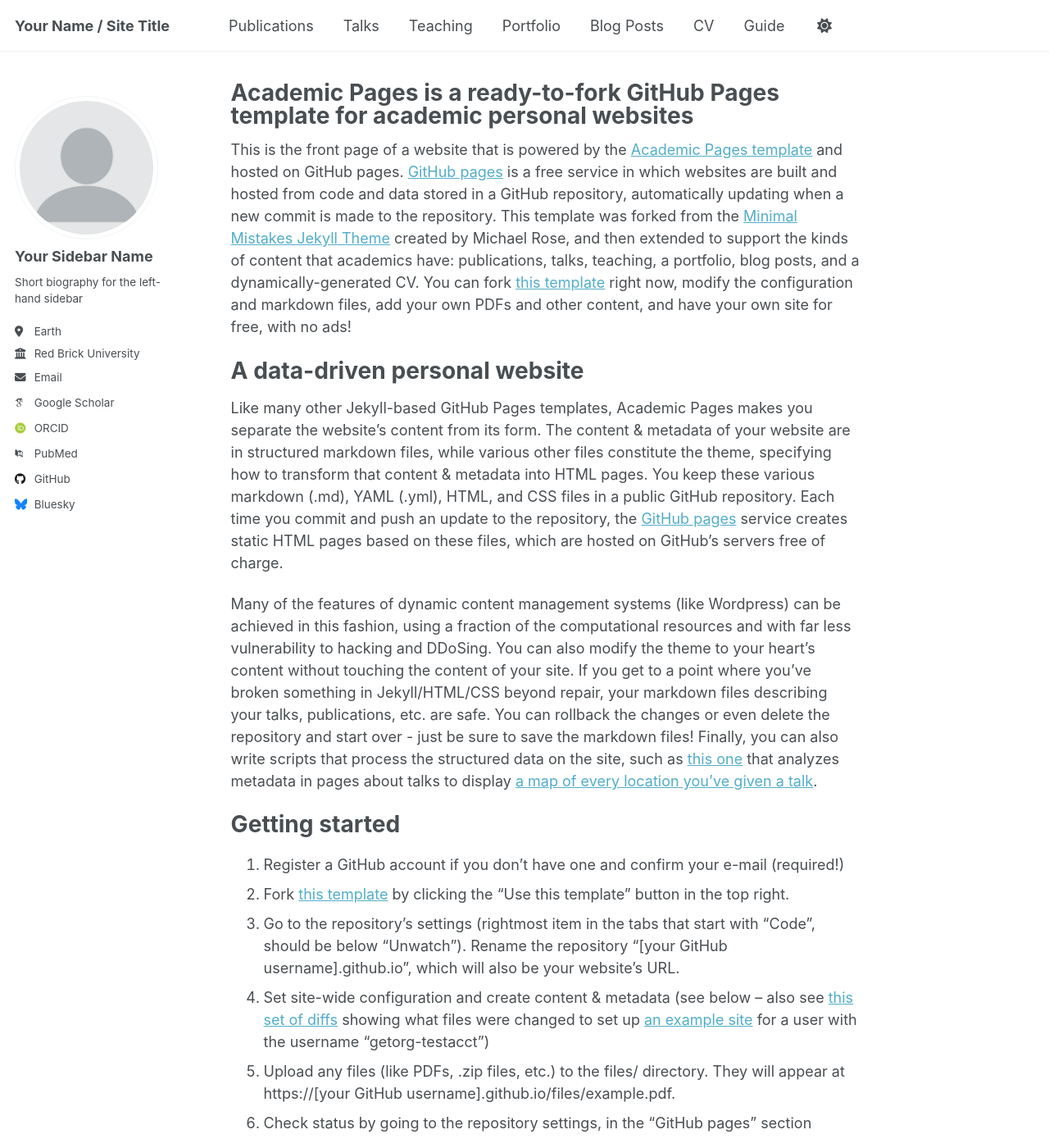
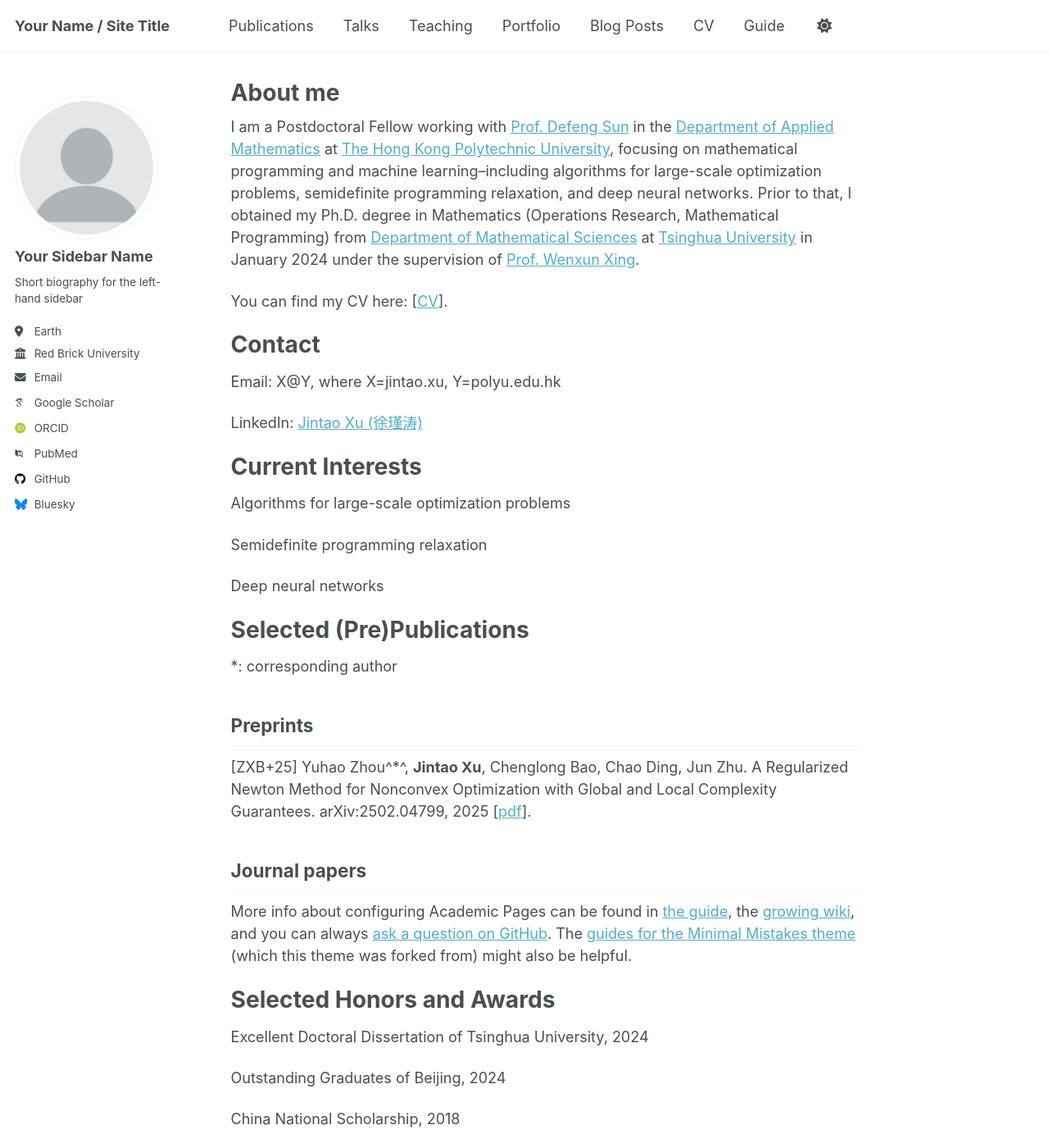
Before and after one commit to JintaoXuMath/JintaoXuMath.github.io, a Jekyll site: the page built from _pages/about.md, in a window 1280 px wide and 1400 px high. Shown: the whole window at 82% size. Built offline with Jekyll 4.4.1, drawn with Linux system fonts in a browser that asks for light colours; some web fonts are replaced; some of the changed text lies outside the part shown.

Commit message:
Update about.md

```diff
--- a/_pages/about.md
+++ b/_pages/about.md
@@ -1,49 +1,51 @@
 ---
 permalink: /
-title: "Academic Pages is a ready-to-fork GitHub Pages template for academic personal websites"
+title: "About me"
 author_profile: true
 redirect_from:
   - /about/
   - /about.html
 ---
 
-This is the front page of a website that is powered by the [Academic Pages template](https://github.com/academicpages/academicpages.github.io) and hosted on GitHub pages. [GitHub pages](https://pages.github.com) is a free service in which websites are built and hosted from code and data stored in a GitHub repository, automatically updating when a new commit is made to the repository. This template was forked from the [Minimal Mistakes Jekyll Theme](https://mmistakes.github.io/minimal-mistakes/) created by Michael Rose, and then extended to support the kinds of content that academics have: publications, talks, teaching, a portfolio, blog posts, and a dynamically-generated CV. You can fork [this template](https://github.com/academicpages/academicpages.github.io) right now, modify the configuration and markdown files, add your own PDFs and other content, and have your own site for free, with no ads!
+I am a Postdoctoral Fellow working with [Prof. Defeng Sun](https://www.polyu.edu.hk/ama/profile/dfsun/) in the [Department of Applied Mathematics](https://www.polyu.edu.hk/ama/) at [The Hong Kong Polytechnic University](https://www.polyu.edu.hk/), focusing on mathematical programming and machine learning–including algorithms for large-scale optimization problems, semidefinite programming relaxation, and deep neural networks. Prior to that, I obtained my Ph.D. degree in Mathematics (Operations Research, Mathematical Programming) from [Department of Mathematical Sciences](https://www.math.tsinghua.edu.cn/) at [Tsinghua University](https://www.tsinghua.edu.cn/) in January 2024 under the supervision of [Prof. Wenxun Xing](https://www.genealogy.math.ndsu.nodak.edu/id.php?id=182440).
 
-A data-driven personal website
+You can find my CV here: [[CV]()].
+
+Contact
 ======
-Like many other Jekyll-based GitHub Pages templates, Academic Pages makes you separate the website's content from its form. The content & metadata of your website are in structured markdown files, while various other files constitute the theme, specifying how to transform that content & metadata into HTML pages. You keep these various markdown (.md), YAML (.yml), HTML, and CSS files in a public GitHub repository. Each time you commit and push an update to the repository, the [GitHub pages](https://pages.github.com/) service creates static HTML pages based on these files, which are hosted on GitHub's servers free of charge.
+Email: X@Y, where X=jintao.xu, Y=polyu.edu.hk
 
-Many of the features of dynamic content management systems (like Wordpress) can be achieved in this fashion, using a fraction of the computational resources and with far less vulnerability to hacking and DDoSing. You can also modify the theme to your heart's content without touching the content of your site. If you get to a point where you've broken something in Jekyll/HTML/CSS beyond repair, your markdown files describing your talks, publications, etc. are safe. You can rollback the changes or even delete the repository and start over - just be sure to save the markdown files! Finally, you can also write scripts that process the structured data on the site, such as [this one](https://github.com/academicpages/academicpages.github.io/blob/master/talkmap.ipynb) that analyzes metadata in pages about talks to display [a map of every location you've given a talk](https://academicpages.github.io/talkmap.html).
+LinkedIn: [Jintao Xu (徐瑾涛)](linkedin.com/in/jintao-xu-thu)
 
-Getting started
+Current Interests
 ======
-1. Register a GitHub account if you don't have one and confirm your e-mail (required!)
-1. Fork [this template](https://github.com/academicpages/academicpages.github.io) by clicking the "Use this template" button in the top right.
-1. Go to the repository's settings (rightmost item in the tabs that start with "Code", should be below "Unwatch"). Rename the repository "[your GitHub username].github.io", which will also be your website's URL.
-1. Set site-wide configuration and create content & metadata (see below -- also see [this set of diffs](http://archive.is/3TPas) showing what files were changed to set up [an example site](https://getorg-testacct.github.io) for a user with the username "getorg-testacct")
-1. Upload any files (like PDFs, .zip files, etc.) to the files/ directory. They will appear at https://[your GitHub username].github.io/files/example.pdf.
-1. Check status by going to the repository settings, in the "GitHub pages" section
 
-Site-wide configuration
+Algorithms for large-scale optimization problems
+
+Semidefinite programming relaxation
+
+Deep neural networks
+
+Selected (Pre)Publications
+======
+
+*: corresponding author
+
+Preprints
 ------
-The main configuration file for the site is in the base directory in [_config.yml](https://github.com/academicpages/academicpages.github.io/blob/master/_config.yml), which defines the content in the sidebars and other site-wide features. You will need to replace the default variables with ones about yourself and your site's github repository. The configuration file for the top menu is in [_data/navigation.yml](https://github.com/academicpages/academicpages.github.io/blob/master/_data/navigation.yml). For example, if you don't have a portfolio or blog posts, you can remove those items from that navigation.yml file to remove them from the header.
 
-Create content & metadata
-------
-For site content, there is one markdown file for each type of content, which are stored in directories like _publications, _talks, _posts, _teaching, or _pages. For example, each talk is a markdown file in the [_talks directory](https://github.com/academicpages/academicpages.github.io/tree/master/_talks). At the top of each markdown file is structured data in YAML about the talk, which the theme will parse to do lots of cool stuff. The same structured data about a talk is used to generate the list of talks on the [Talks page](https://academicpages.github.io/talks), each [individual page](https://academicpages.github.io/talks/2012-03-01-talk-1) for specific talks, the talks section for the [CV page](https://academicpages.github.io/cv), and the [map of places you've given a talk](https://academicpages.github.io/talkmap.html) (if you run this [python file](https://github.com/academicpages/academicpages.github.io/blob/master/talkmap.py) or [Jupyter notebook](https://github.com/academicpages/academicpages.github.io/blob/master/talkmap.ipynb), which creates the HTML for the map based on the contents of the _talks directory).
+[ZXB+25] Yuhao Zhou^*^, **Jintao Xu**, Chenglong Bao, Chao Ding, Jun Zhu. A Regularized Newton Method for Nonconvex Optimization with Global and Local Complexity Guarantees. arXiv:2502.04799, 2025 [[pdf](https://arxiv.org/abs/2502.04799)].
 
-**Markdown generator**
 
-The repository includes [a set of Jupyter notebooks](https://github.com/academicpages/academicpages.github.io/tree/master/markdown_generator
-) that converts a CSV containing structured data about talks or presentations into individual markdown files that will be properly formatted for the Academic Pages template. The sample CSVs in that directory are the ones I used to create my own personal website at stuartgeiger.com. My usual workflow is that I keep a spreadsheet of my publications and talks, then run the code in these notebooks to generate the markdown files, then commit and push them to the GitHub repository.
-
-How to edit your site's GitHub repository
-------
-Many people use a git client to create files on their local computer and then push them to GitHub's servers. If you are not familiar with git, you can directly edit these configuration and markdown files directly in the github.com interface. Navigate to a file (like [this one](https://github.com/academicpages/academicpages.github.io/blob/master/_talks/2012-03-01-talk-1.md) and click the pencil icon in the top right of the content preview (to the right of the "Raw | Blame | History" buttons). You can delete a file by clicking the trashcan icon to the right of the pencil icon. You can also create new files or upload files by navigating to a directory and clicking the "Create new file" or "Upload files" buttons.
-
-Example: editing a markdown file for a talk
-![Editing a markdown file for a talk](/images/editing-talk.png)
-
-For more info
+Journal papers
 ------
 More info about configuring Academic Pages can be found in [the guide](https://academicpages.github.io/markdown/), the [growing wiki](https://github.com/academicpages/academicpages.github.io/wiki), and you can always [ask a question on GitHub](https://github.com/academicpages/academicpages.github.io/discussions). The [guides for the Minimal Mistakes theme](https://mmistakes.github.io/minimal-mistakes/docs/configuration/) (which this theme was forked from) might also be helpful.
+
+Selected Honors and Awards
+======
+
+Excellent Doctoral Dissertation of Tsinghua University, 2024
+
+Outstanding Graduates of Beijing, 2024
+
+China National Scholarship, 2018
```
